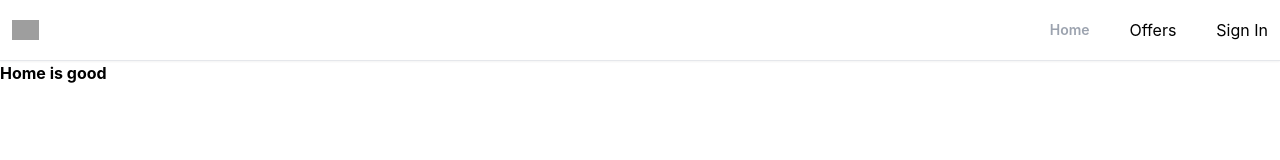
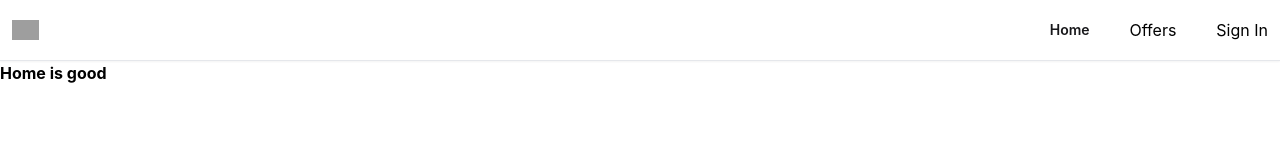
Before and after one commit to ChiefLopes/Realtor-web-clone, a React (Vite) app: page / in a window 1280 px wide. Shown: the top 160 px of the page. Built offline with nearby package versions, Linux system fonts and the light colour scheme; grey boxes are pictures that could not be loaded.

Commit message:
with the useLocation hook, I was able to add a conditional rendering to the pathname so that if the path matches the route, then the style should change

```diff
--- a/src/Components/Header.jsx
+++ b/src/Components/Header.jsx
@@ -20,11 +20,10 @@ const Header = () => {
         <div>
           <ul className="flex  items-center justify-between space-x-10">
             <li
-              className={`py-3 text-sm font-semibold text-gray-400 ${
-                pathMatchRoute("/") && "text-black"
-              }`}>
+              className={`py-3 text-sm font-semibold text-gray-400 ${pathMatchRoute("/") && "text-zinc-900"}`}>
               Home
             </li>
+
             <li>Offers</li>
             <li>Sign In</li>
           </ul>
```
